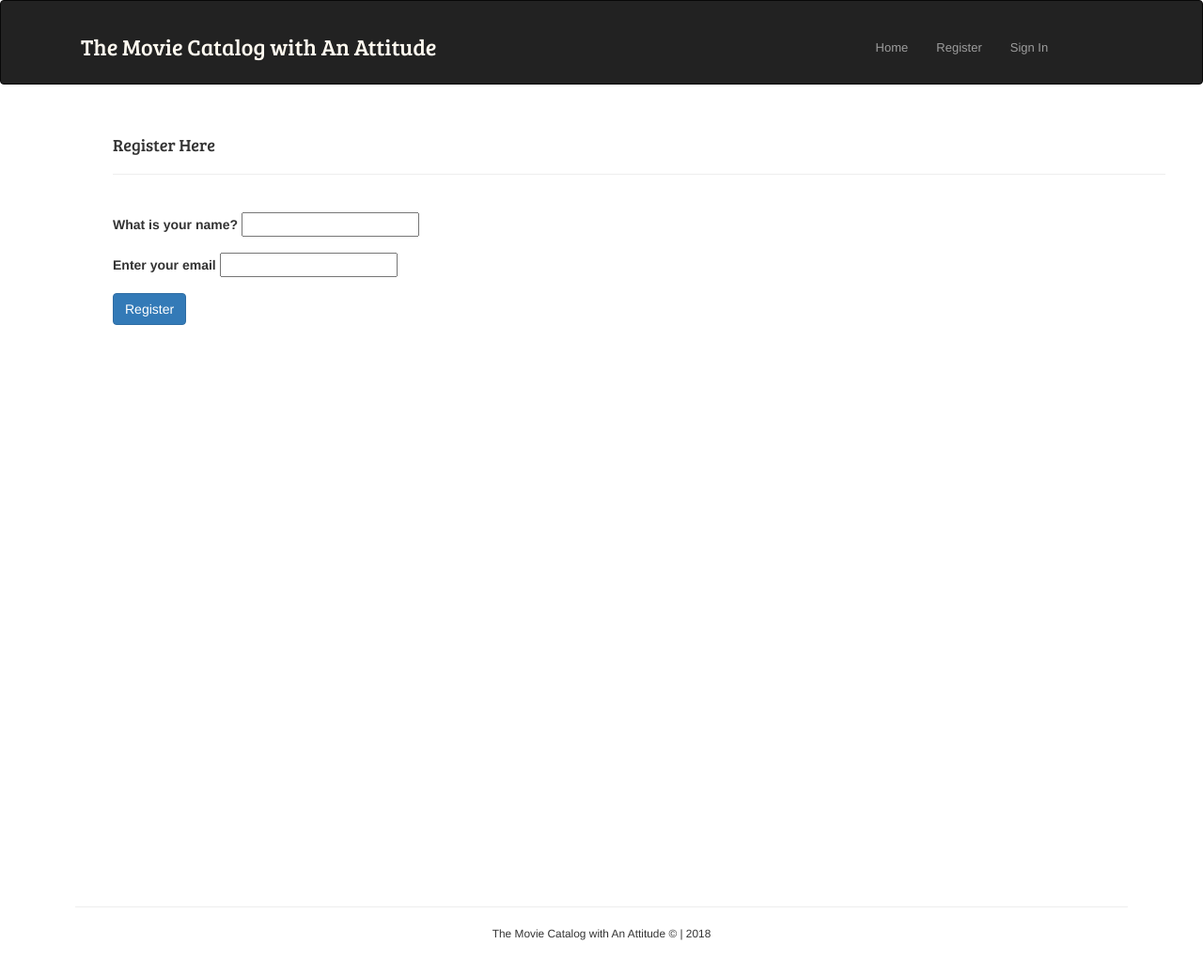
After one commit to simengzhu/flask-movie-catalog, a Flask app: page /register in a window 1280 px wide. The commit adds this page. Shown: the whole page at 94% size. Run offline with Flask 2, Linux system fonts and the light colour scheme; some libraries are stand-ins or nearby versions.

Commit message:
Created registration form

```diff
--- a/app/__init__.py
+++ b/app/__init__.py
@@ -19,4 +19,7 @@ def create_app(config_type): # dev, test, prod
     from app.catalog import main # import blueprint
     app.register_blueprint(main) # register blueprint
 
+    from app.auth import authentication
+    app.register_blueprint(authentication)
+
     return app
--- a/app/auth/__init__.py
+++ b/app/auth/__init__.py
@@ -0,0 +1,5 @@
+# app/auth/__init__.py
+from flask import Blueprint
+authentication = Blueprint('authentication', __name__, template_folder='templates')
+
+from app.auth import routes
--- /dev/null
+++ b/app/auth/forms.py
@@ -0,0 +1,8 @@
+from flask_wtf import FlaskForm
+from wtforms import StringField, SubmitField
+
+
+class RegistrationForm(FlaskForm):
+    name = StringField('What is your name?')
+    email = StringField('Enter your email')
+    submit = SubmitField('Register')
--- /dev/null
+++ b/app/auth/routes.py
@@ -0,0 +1,8 @@
+from flask import render_template, request
+from app.auth.forms import RegistrationForm
+from app.auth import authentication as at
+
+@at.route('/register')
+def register_user():
+    form = RegistrationForm()
+    return render_template('registration.html', form=form)
--- /dev/null
+++ b/app/auth/templates/registration.html
@@ -0,0 +1,29 @@
+{% extends 'layout.html' %}
+
+{% block content %}
+
+    <div class="container form main-div">
+        <h4 class="form">Register Here</h4>
+        <hr>
+        <br>
+        <form action="/register" method="post">
+            {{ form.hidden_tag() }}
+
+            <div class="form-group">
+                {{ form.name.label }}
+                {{ form.name }}
+            </div>
+
+            <div class="form-group">
+                {{ form.email.label }}
+                {{ form.email }}
+            </div>
+
+            <div class="form-group">
+                {{ form.submit(class='btn btn-primary') }}
+            </div>
+        </form>
+    </div>
+
+
+{% endblock %}
--- a/app/static/css/styles.css
+++ b/app/static/css/styles.css
@@ -48,6 +48,12 @@ a, h3 {
     left: 40px;
 }
 
+.main-div {
+    padding: 25px;
+    position: relative;
+    left: 40px;
+}
+
 .ftr {
     padding: 25px;
 }
```
